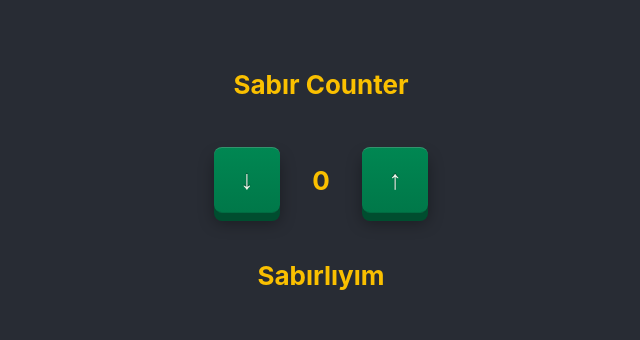
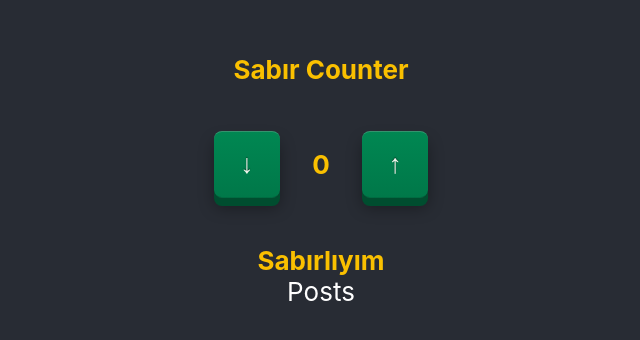
Before and after one commit to emso-c/react-workshop, a React (Create React App) app: page / in a window 1280 px wide. Shown: the part 220-560 px from the top of the page, without its empty margins (319-959 px from the left). Built offline with nearby package versions, Linux system fonts and the light colour scheme.

Commit message:
Add Posts to app

```diff
--- a/src/App.js
+++ b/src/App.js
@@ -1,5 +1,7 @@
 // @ts-ignore
 import Counter from '@features/counter/Counter'
+// @ts-ignore
+import Posts from '@features/posts/Posts'
 import './App.css';
 import React from 'react';
 
@@ -8,6 +10,7 @@ function App() {
     <div className="App">
       <header className="App-header">
         <Counter />
+        <Posts />
       </header>
     </div>
   );
```
